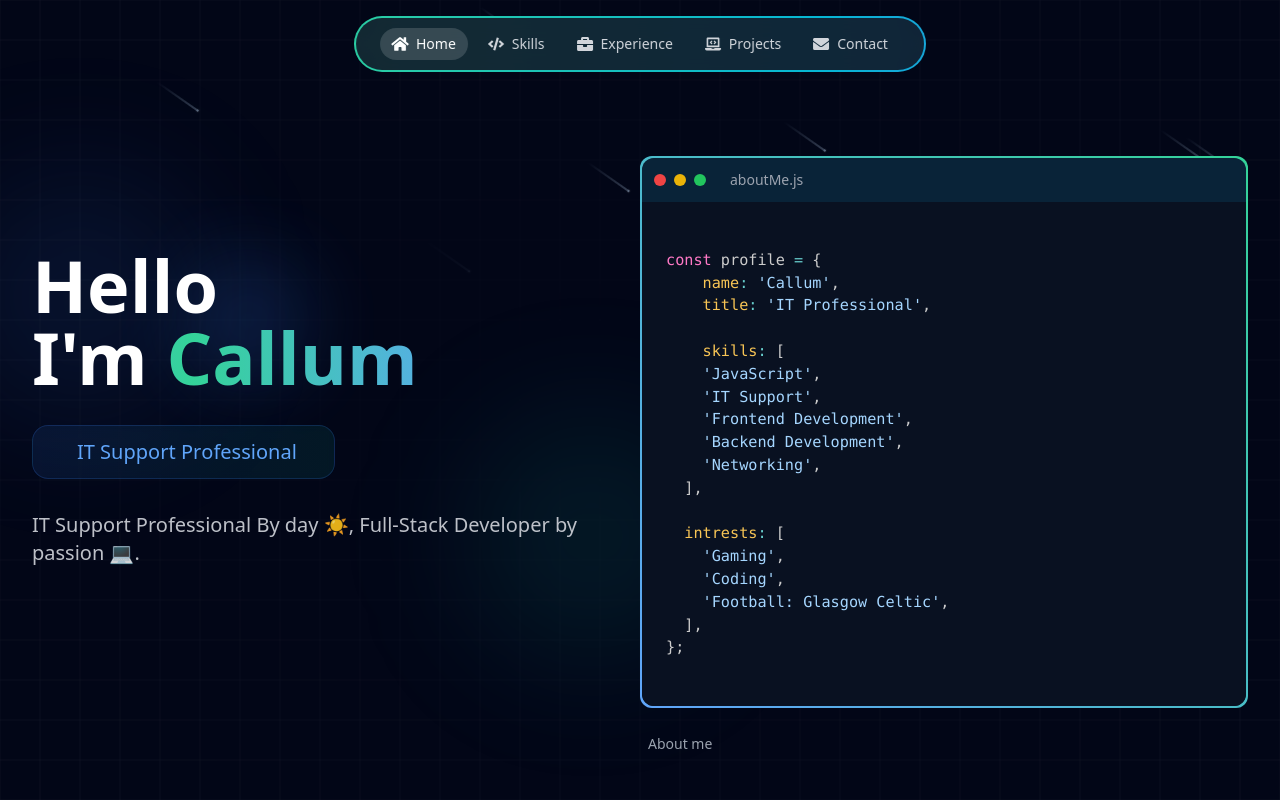
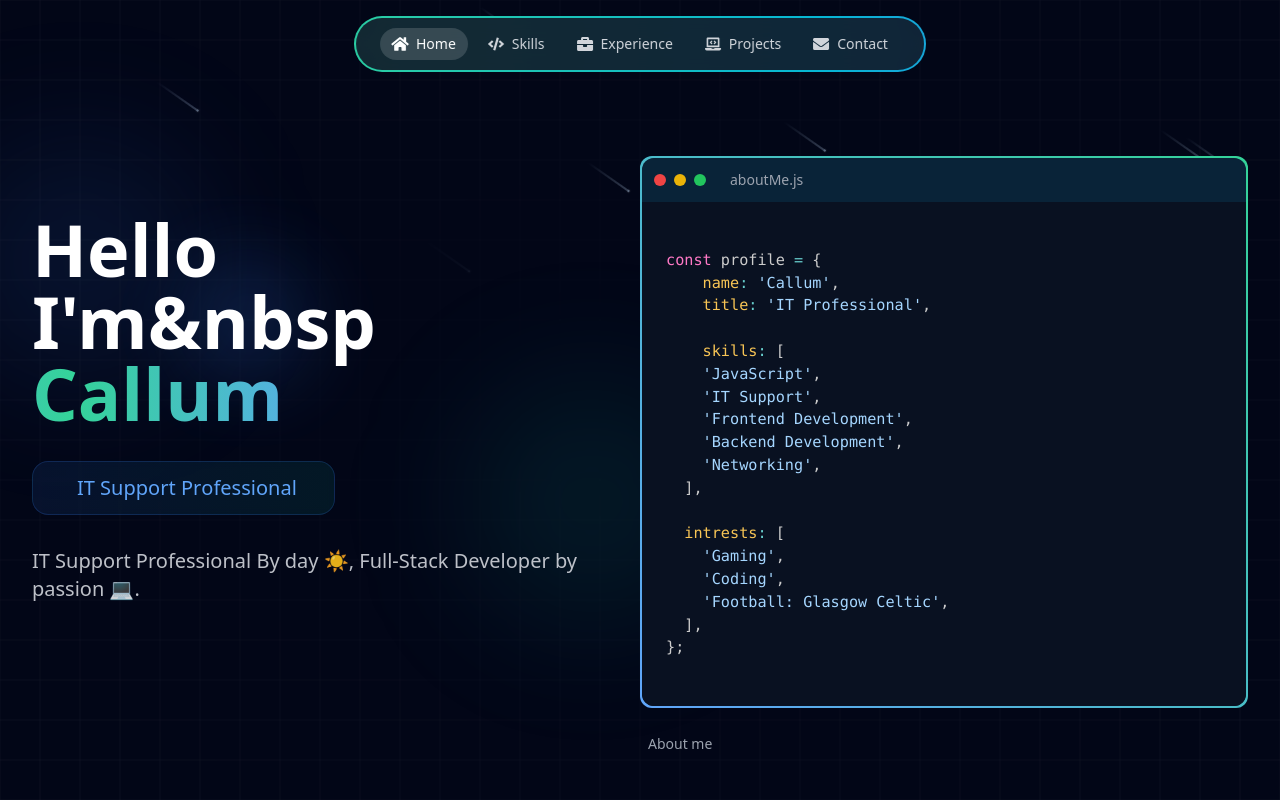
Before and after one commit to Epithermal/newPortfolio, a React (Vite) app: page / in a window 1280 px wide. Shown: the top 800 px of the page. Built offline with nearby package versions, Linux system fonts and the light colour scheme.

Commit message:
Update Hero.jsx

```diff
--- a/src/pages/Hero/Hero.jsx
+++ b/src/pages/Hero/Hero.jsx
@@ -174,7 +174,7 @@ const profile = {
                 <h1 className="text-4xl sm:text-5xl lg:text-7xl font-bold leading-tight">
                   Hello
                   <span className="relative inline-block">
-                    I&apos;m
+                    I&apos;m&nbsp
                     <span className="typing-effect gradient-text">
                       {" "}
                       Callum
```
